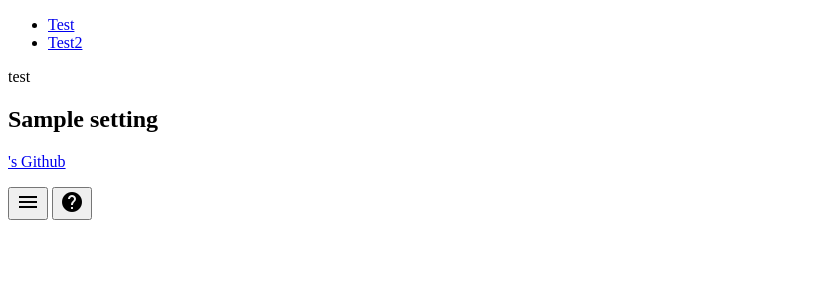
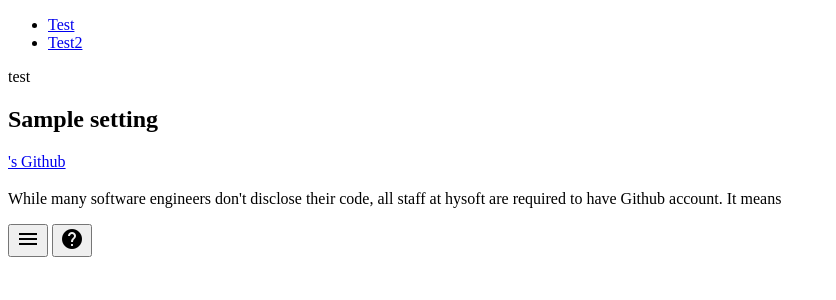
Before and after one commit to hysoftware/hysoftware.net, a Python web app: template app/home/jinja2/home.html in a window 1280 px wide. Shown: the top 300 px of the page, without its empty margins (0-836 px from the left). Run offline with Jinja, Linux system fonts and the light colour scheme; the template is opened without the code that fills it: most values are stand-ins (such as "Sample title", 1, 10 or a date in 2020); some libraries are stand-ins or nearby versions.

Commit message:
Adding "open-source" section

```diff
--- a/app/home/jinja2/home.html
+++ b/app/home/jinja2/home.html
@@ -44,8 +44,8 @@
   <section class="text-center container">
     <header>
       <h1>{{_n(
-        "What are advantages by hiring me?",
-        "What are advantages by hiring us?",
+        "Why you need me?",
+        "Why you need us?",
         view.users_info.count()
       )}}</h1>
     </header>
@@ -69,5 +69,17 @@
       )}}
     </p>
   </section>
+  <section class="text-center container">
+    <header>
+      <h1>{{_n(
+        "Proof of code. I ♥ Open-Source!",
+        "Proof of code. We ♥ Open-Source!", view.users_info.count()
+      )}}</h1>
+    </header>
+    <p>{{_(
+      "While many software engineers don't disclose their code, all staff at "
+      "hysoft are required to have Github account. It means "
+    )}}</p>
+  </section>
 </section>
 {% endblock %}
```
